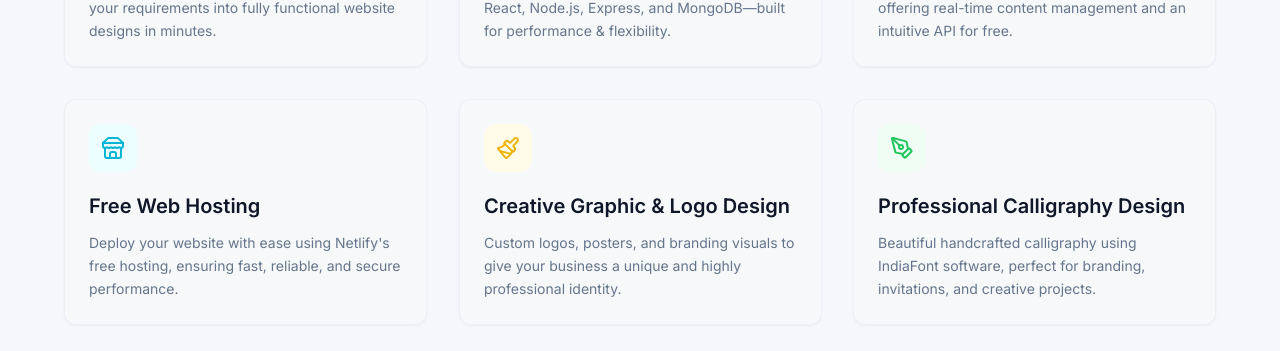
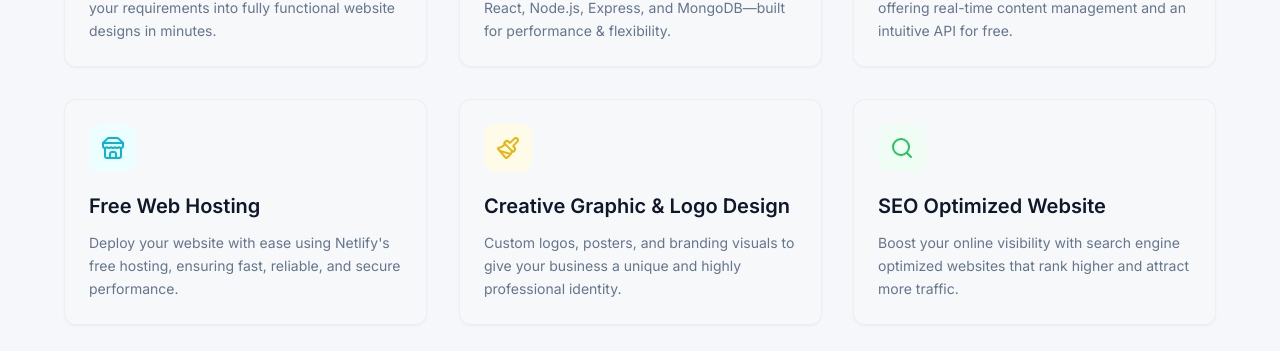
Before and after one commit to rohanmistry231/AI-WebStudio, a React (Vite) app: page / in a window 1280 px wide. Shown: the part 1233-1584 px from the top of the page. Built offline with nearby package versions, Linux system fonts and the light colour scheme; no server answers.

Commit message:
Updated Service

```diff
--- a/src/components/ServicesSection.tsx
+++ b/src/components/ServicesSection.tsx
@@ -1,6 +1,6 @@
 
 import React, { useRef, useEffect } from 'react';
-import { Code, Sparkles, Paintbrush, PenTool , Database , Store } from 'lucide-react';
+import { Code, Sparkles, Paintbrush , Database , Store, Search } from 'lucide-react';
 import { cn } from '@/lib/utils';
 import ServiceCard from './ServiceCard';
 
@@ -41,9 +41,9 @@ const services = [
     iconColor: "text-yellow-500"
   },
   {
-    icon: <PenTool className="h-6 w-6" />,  // Calligraphy icon
-    title: "Professional Calligraphy Design",
-    description: "Beautiful handcrafted calligraphy using IndiaFont software, perfect for branding, invitations, and creative projects.",
+    icon: <Search className="h-6 w-6" />,  // SEO icon
+    title: "SEO Optimized Website",
+    description: "Boost your online visibility with search engine optimized websites that rank higher and attract more traffic.",
     color: "bg-green-50 dark:bg-green-950/30",
     iconColor: "text-green-500"
   }
```
